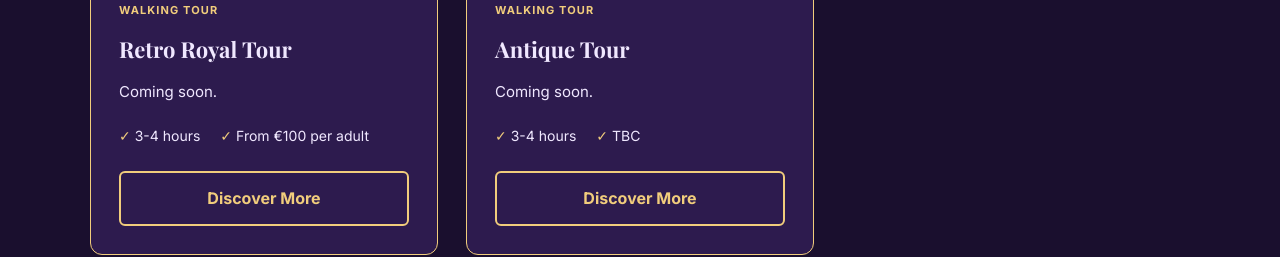
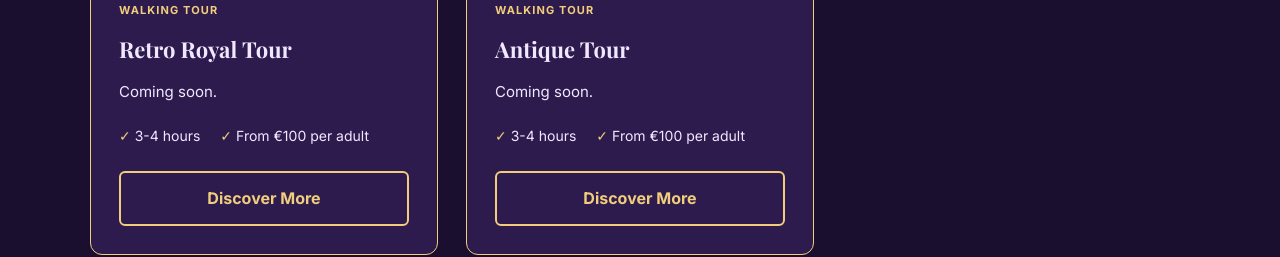
Before and after one commit to pgiouvanas-ai/retro-routes-ai, a Next.js app: page / in a window 1280 px wide. Shown: the part 3000-3257 px from the top of the page. Built offline with nearby package versions, Linux system fonts and the light colour scheme.

Commit message:
feat: added price to the fifth tour

```diff
--- a/components/tours-data.ts
+++ b/components/tours-data.ts
@@ -119,7 +119,7 @@ export const tours: Tour[] = [
     shortDescription: "Coming soon.",
     description: "Details coming soon.",
     duration: "3-4 hours",
-    price: "TBC",
+    price: "From €100 per adult",
     includes: [],
     meetingPoint: "TBC",
     whatToBring: ["Comfortable shoes", "Camera", "Water"],
```
